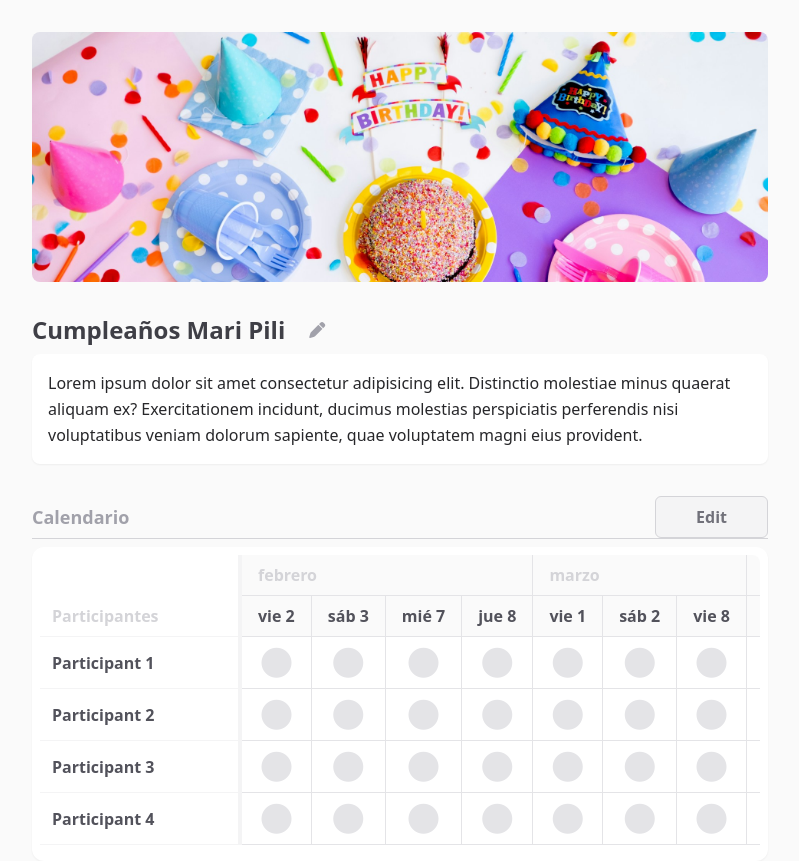
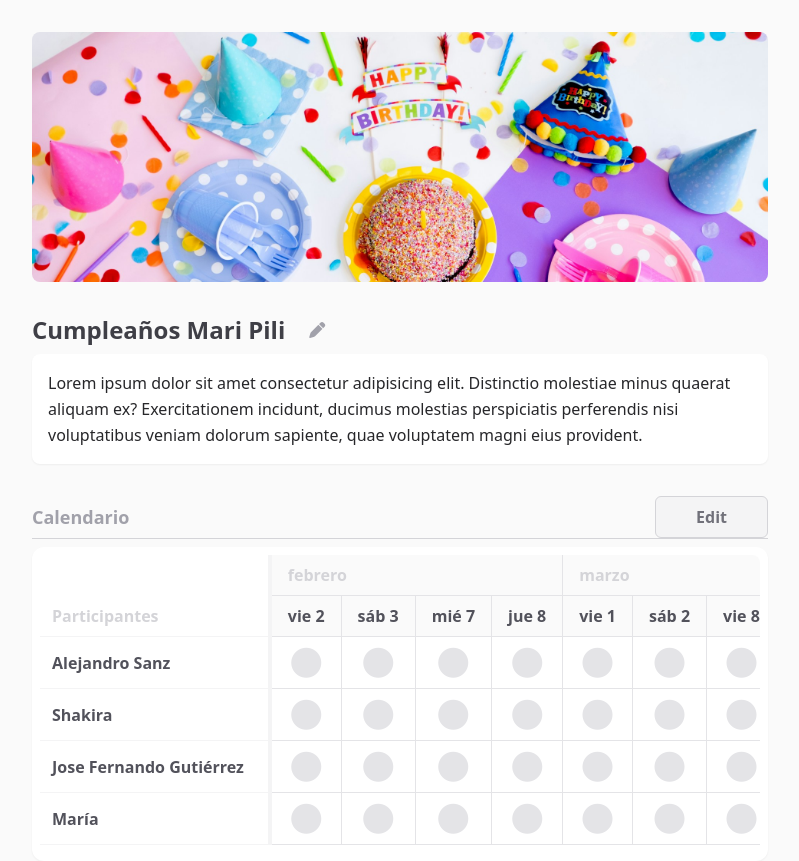
Before and after one commit to MMadlos/cronos-app, a React (Vite) app: page / in a window 1280 px wide. Shown: the whole page, without its empty margins (240-1039 px from the left). Built offline with nearby package versions, Linux system fonts and the light colour scheme.

Commit message:
Add long and short names for UI testing to mockparticipants

```diff
--- a/src/mockData.js
+++ b/src/mockData.js
@@ -9,10 +9,10 @@ const mockSelectedDates = [
 ]
 
 const mockParticipants = [
-	{ id: crypto.randomUUID(), name: "Participant 1" },
-	{ id: crypto.randomUUID(), name: "Participant 2" },
-	{ id: crypto.randomUUID(), name: "Participant 3" },
-	{ id: crypto.randomUUID(), name: "Participant 4" },
+	{ id: crypto.randomUUID(), name: "Alejandro Sanz" },
+	{ id: crypto.randomUUID(), name: "Shakira" },
+	{ id: crypto.randomUUID(), name: "Jose Fernando Gutiérrez" },
+	{ id: crypto.randomUUID(), name: "María" },
 ]
 
 export { mockSelectedDates, mockParticipants }
```
